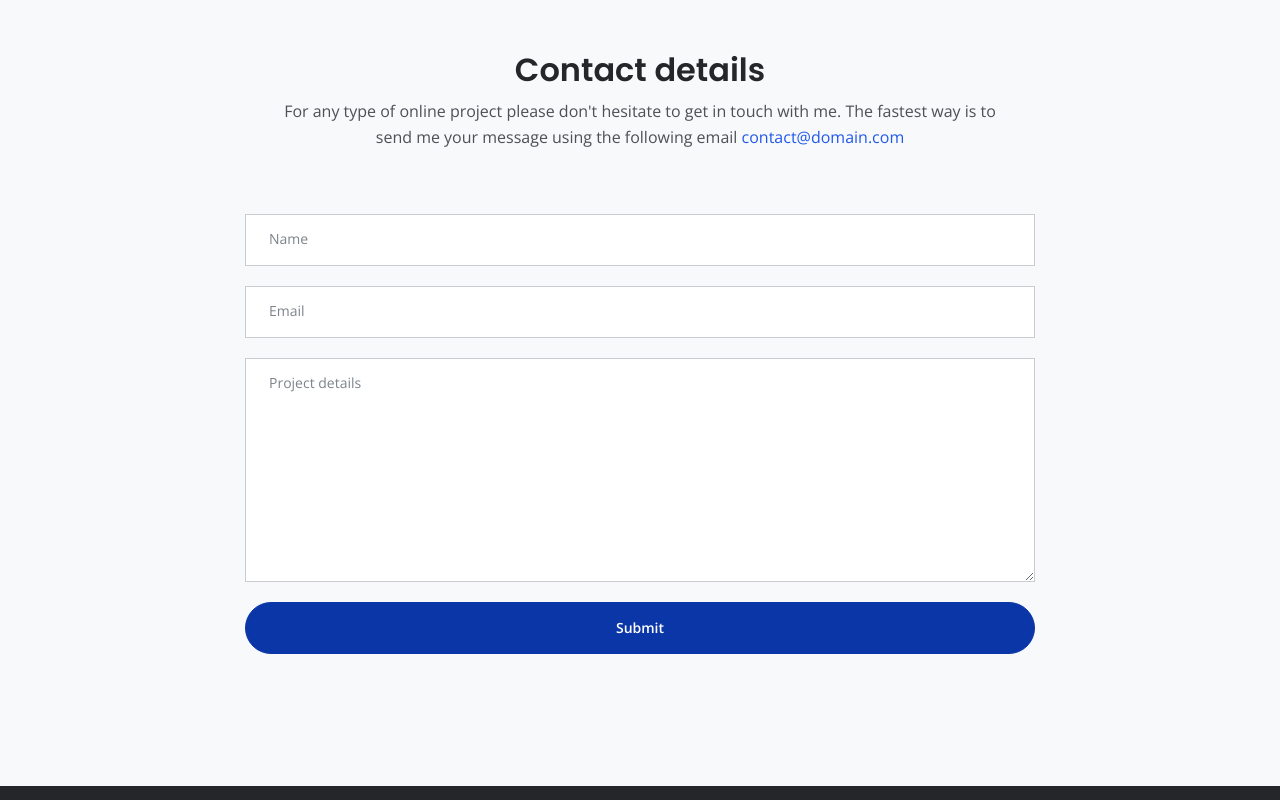
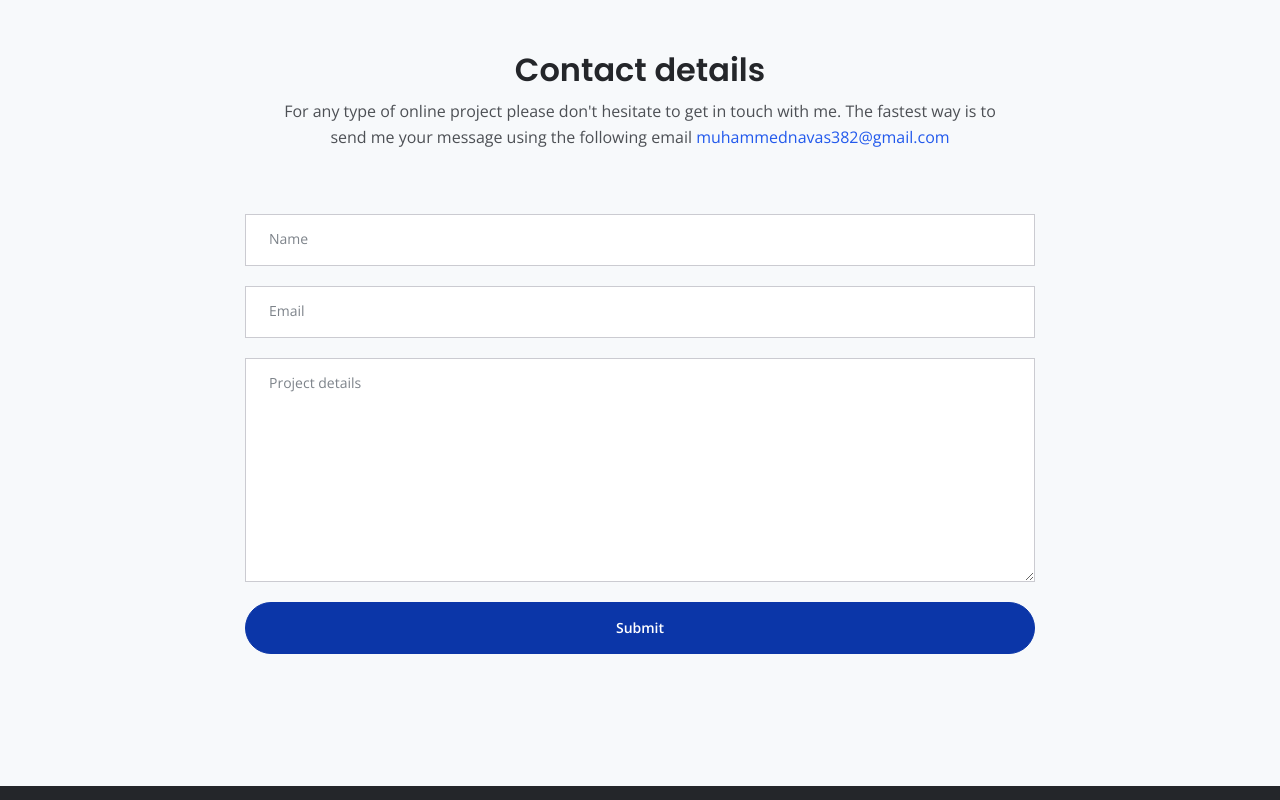
Before and after one commit to Muhammed-navas-MT/Portflio, a plain HTML site: page index.html in a window 1280 px wide. Shown: the part 6920-7720 px from the top of the page. Drawn offline with nearby package versions, Linux system fonts and the light colour scheme; files whose address does not match are found by name.

Commit message:
Update index.html

```diff
--- a/index.html
+++ b/index.html
@@ -424,7 +424,7 @@
             <div class="row">
                 <div class="col-lg-12">
                     <h2>Contact details</h2>
-                    <p class="p-heading">For any type of online project please don't hesitate to get in touch with me. The fastest way is to send me your message using the following email <a class="blue no-line" href="#your-link">contact@domain.com</a></p>
+                    <p class="p-heading">For any type of online project please don't hesitate to get in touch with me. The fastest way is to send me your message using the following email <a class="blue no-line" href="#your-link">muhammednavas382@gmail.com</a></p>
                 </div> <!-- end of col -->
             </div> <!-- end of row -->
             <div class="row">
```
